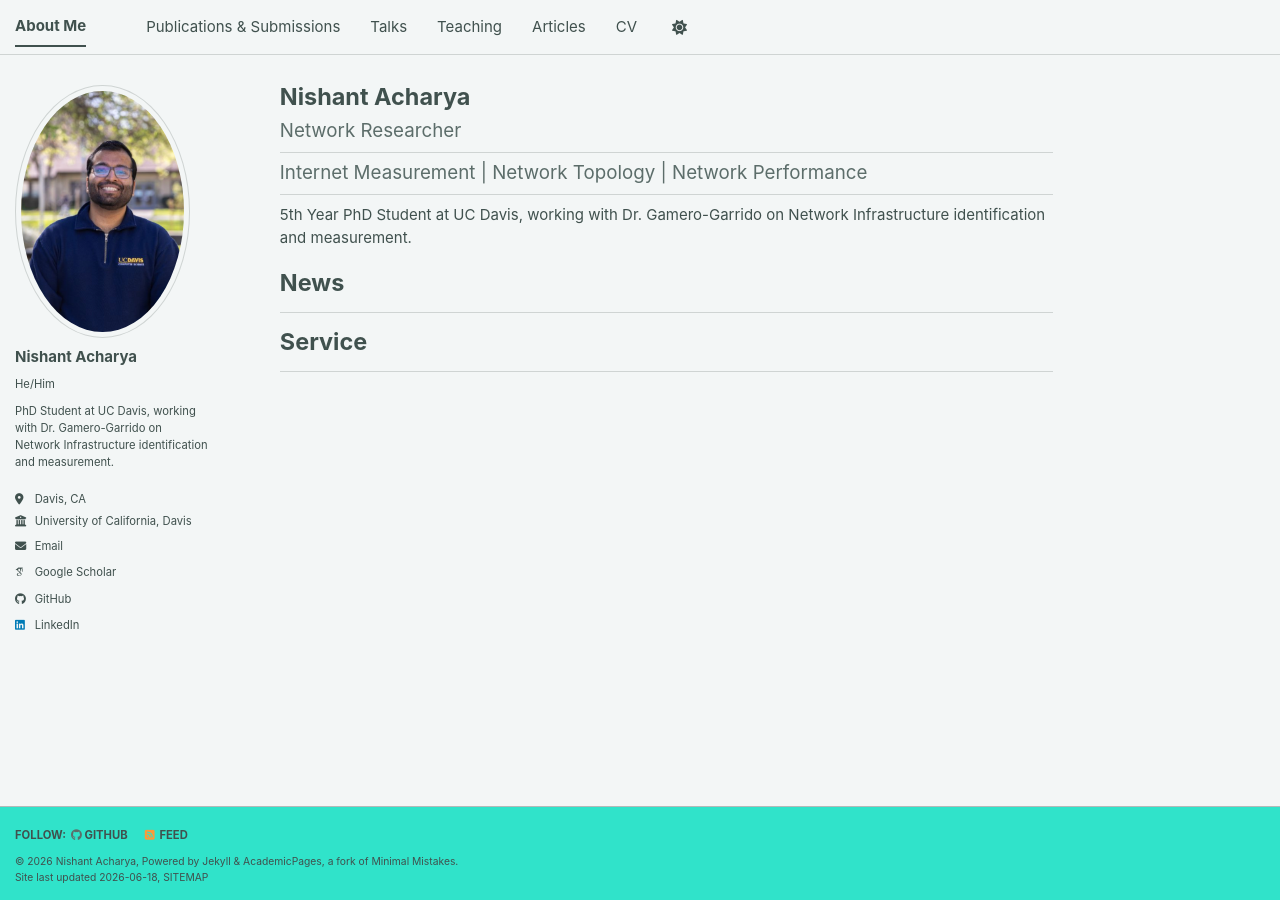
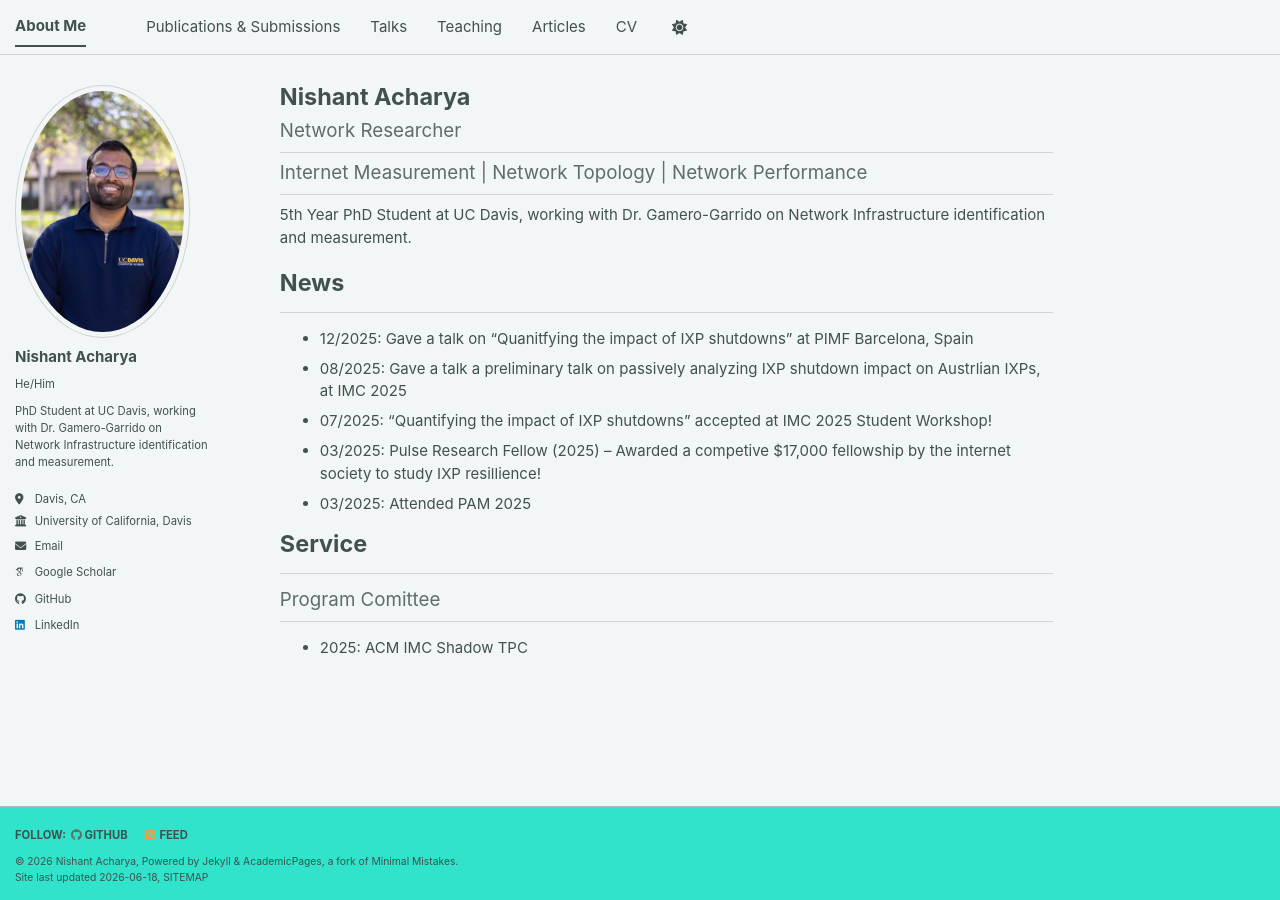
Before and after one commit to NishantAcharya/Nishant.github.io, a Jekyll site: the page built from _pages/about.md, in a window 1280 px wide. Built offline with Jekyll 4.4.1, drawn with Linux system fonts in a browser that asks for light colours; some web fonts are replaced; a script bundle is joined from its source files by our own code; library files that are not in the unit come from our copies.

Commit message:
Added news

```diff
--- a/_pages/about.md
+++ b/_pages/about.md
@@ -18,7 +18,16 @@ redirect_from:
 # News
 
 ---
+* 12/2025: Gave a talk on "Quanitfying the impact of IXP shutdowns" at PIMF Barcelona, Spain
+* 08/2025: Gave a talk a preliminary talk on passively analyzing IXP shutdown impact on Austrlian IXPs, at IMC 2025
+* 07/2025: "Quantifying the impact of IXP shutdowns" accepted at IMC 2025 Student Workshop!
+* 03/2025: Pulse Research Fellow (2025) -- Awarded a competive $17,000 fellowship by the internet society to study IXP resillience!
+* 03/2025: Attended PAM 2025
+
 
 # Service
 
 ---
+## Program Comittee
+{: .page__subtitle}
+* 2025: ACM IMC Shadow TPC
```
